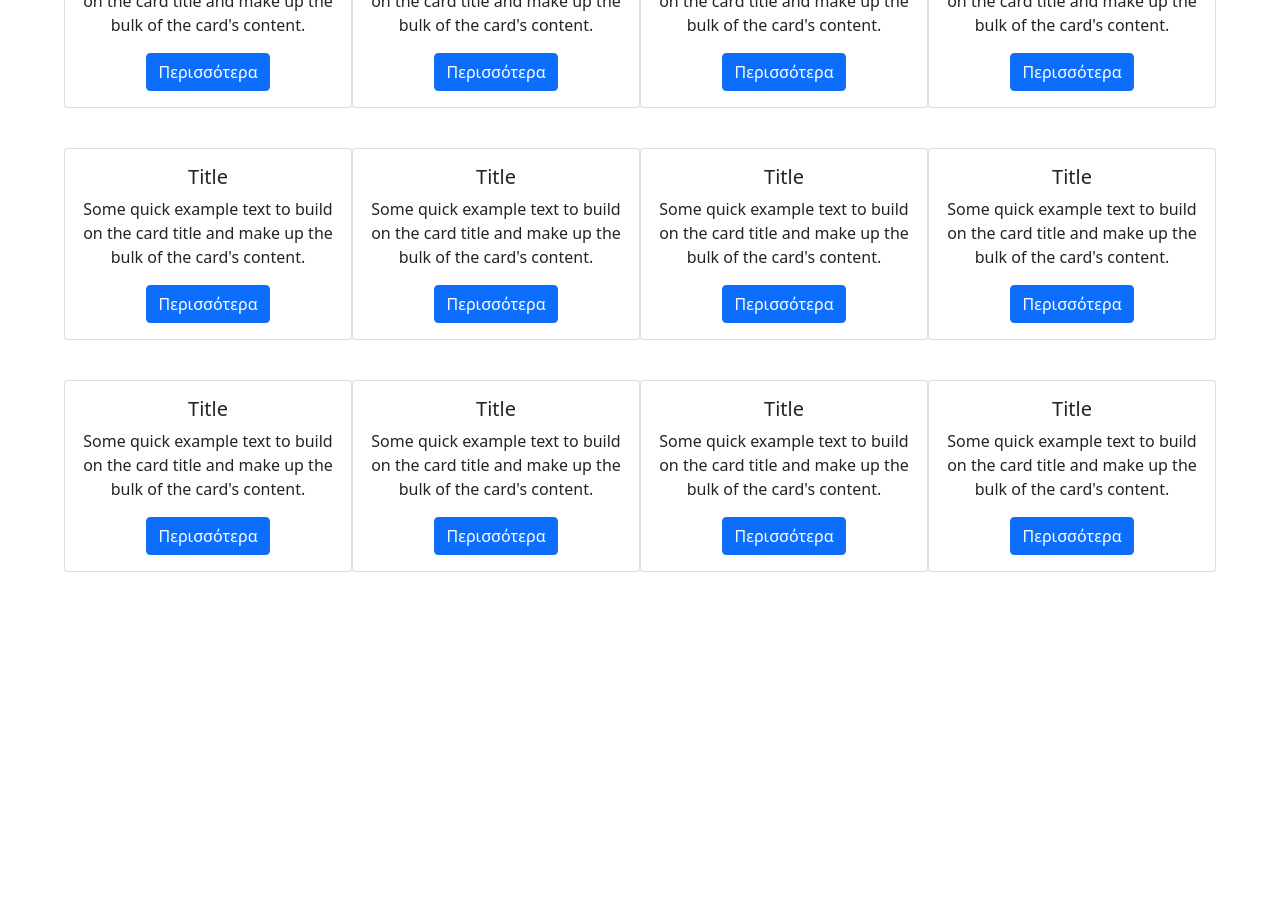
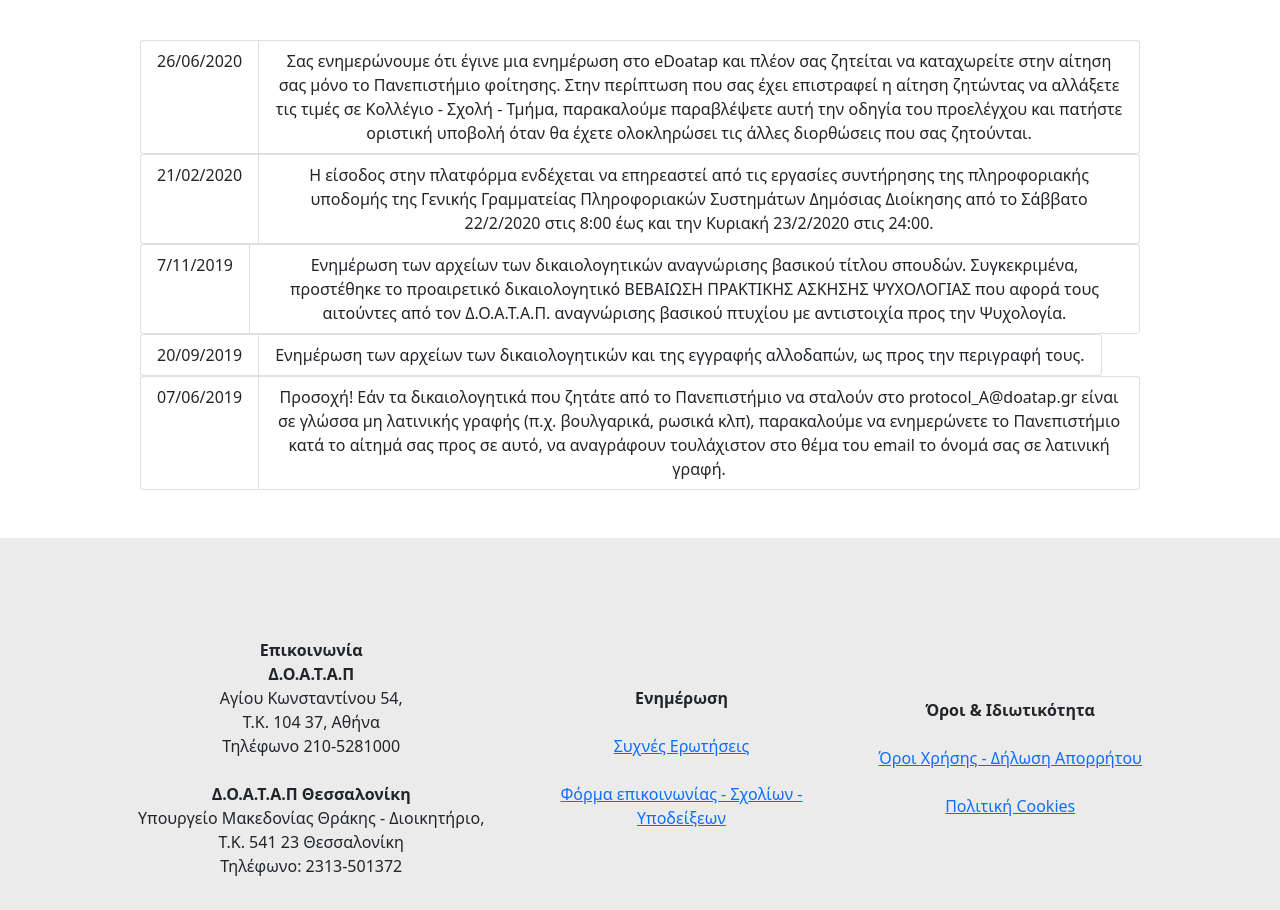
Before and after one commit to kostantinostheo/Full-Stack-MERN-Project, a React (Create React App) app in the folder edoatap/: page / in a window 1280 px wide. Shown: the part 940-1850 px from the top of the page. Before the commit the page ends 1532 px from the top, so only its background shows below. Built offline with nearby package versions, Linux system fonts and the light colour scheme.

Commit message:
Home Page

```diff
--- a/edoatap/src/App.js
+++ b/edoatap/src/App.js
@@ -8,6 +8,7 @@ import Login from './components/Login';
 import Home from './components/Home';
 import Navigate from './components/Navigate';
 import Logobar from './components/Logobar';
+import Footer from './components/Footer';
 import ApplicationInfo from './components/ApplicationsInfo';
 
 function App() {
@@ -19,7 +20,8 @@ function App() {
           <Route exact path='/' element={<Home />}/>
           <Route path='/login' exact element={<Login />}/>
           <Route path='/odigos-etiseon' exact element={<ApplicationInfo />}/>
-        </Routes>
+        </Routes><br/><br/>
+        <Footer />
       </div>
   );
 }
--- /dev/null
+++ b/edoatap/src/components/Footer/index.css
@@ -0,0 +1,15 @@
+.footer {
+  margin:auto;
+  padding:100px;
+  display: flex;
+  flex-direction:row;
+  justify-content:center;
+  background-color:rgb(235, 235, 235);
+}
+
+.column {
+  margin:auto;
+  display:flex;
+  flex-direction:column;
+  justify-content:center;
+}
--- /dev/null
+++ b/edoatap/src/components/Footer/index.js
@@ -0,0 +1,31 @@
+import React from "react";
+import { Nav } from 'react-bootstrap';
+import "./index.css";
+
+export default function Footer() {
+  return (
+    <div className='footer'>
+      <div className='column'>
+        <b>Επικοινωνία</b>
+        <b>Δ.Ο.Α.Τ.Α.Π</b>
+        Αγίου Κωνσταντίνου 54,<br />
+        Τ.Κ. 104 37, Αθήνα<br />
+        Τηλέφωνο 210-5281000<br /><br />
+        <b>Δ.Ο.Α.Τ.Α.Π Θεσσαλονίκη</b>
+        Υπουργείο Μακεδονίας Θράκης - Διοικητήριο,<br />
+        Τ.Κ. 541 23 Θεσσαλονίκη<br />
+        Τηλέφωνο: 2313-501372
+      </div>
+      <div className='column'>
+        <b>Ενημέρωση</b><br />
+        <a href="/">Συχνές Ερωτήσεις</a><br />
+        <a href="/">Φόρμα επικοινωνίας - Σχολίων -<br /> Υποδείξεων</a>
+      </div>
+      <div className='column'>
+        <b>Όροι & Ιδιωτικότητα</b><br />
+        <a href="/">Όροι Χρήσης - Δήλωση Απορρήτου<br /></a><br />
+        <a href="/">Πολιτική  Cookies</a>
+      </div>
+    </div>
+  );
+}
--- a/edoatap/src/components/Home/index.js
+++ b/edoatap/src/components/Home/index.js
@@ -1,16 +1,17 @@
 import './index.css'
 import React from "react";
 import Info from '../Info';
+import { ListGroup, Table } from 'react-bootstrap'
 
 export default function Home() {
   return (
     <div>
       <div className="title">
-        <h1><u>Αξιοσημείωτα</u></h1>
+        <h1>Αξιοσημείωτα</h1>
       </div>
       <Info />
       <div className="title">
-        <h1><u>Ταυτότητα Οργανισμού</u></h1>
+        <h1>Ταυτότητα Οργανισμού</h1>
       </div>
       <div className="text">
         <p>Ο Διεπιστημονικός Οργανισμός Αναγνώρισης Τίτλων Ακαδημαϊκών και Πληροφόρησης(Δ.Ο.Α.Τ.Α.Π.)
@@ -21,9 +22,46 @@ export default function Home() {
         Ο ΔΟΑΤΑΠ είναι Νομικό Πρόσωπο Δημοσίου Δικαίου, εποπτευόμενο από τον Υπουργό Παιδείας και
         Θρησκευμάτων, με έδρα την Αθήνα.
       </div>
-      <Info />
-      <Info />
-      <Info />
+      <div className="title">
+        <h1>Ανακοινώσεις</h1>
+      </div>
+      <div className="text">
+        <ListGroup>
+          <ListGroup horizontal>
+            <ListGroup.Item>26/06/2020</ListGroup.Item>
+            <ListGroup.Item>Σας ενημερώνουμε ότι έγινε μια ενημέρωση στο eDoatap και πλέον σας ζητείται να
+              καταχωρείτε στην αίτηση σας μόνο το Πανεπιστήμιο φοίτησης. Στην περίπτωση που σας έχει
+              επιστραφεί η αίτηση ζητώντας να αλλάξετε τις τιμές σε Κολλέγιο - Σχολή - Τμήμα, παρακαλούμε
+              παραβλέψετε αυτή την οδηγία του προελέγχου και πατήστε οριστική υποβολή όταν θα έχετε
+              ολοκληρώσει τις άλλες διορθώσεις που σας ζητούνται.</ListGroup.Item>
+          </ListGroup>
+          <ListGroup horizontal>
+            <ListGroup.Item>21/02/2020</ListGroup.Item>
+            <ListGroup.Item>Η είσοδος στην πλατφόρμα ενδέχεται να επηρεαστεί από τις εργασίες συντήρησης
+              της πληροφοριακής υποδομής της Γενικής Γραμματείας Πληροφοριακών Συστημάτων Δημόσιας
+              Διοίκησης από το Σάββατο 22/2/2020 στις 8:00 έως και την Κυριακή 23/2/2020 στις 24:00.</ListGroup.Item>
+          </ListGroup>
+          <ListGroup horizontal>
+            <ListGroup.Item>7/11/2019</ListGroup.Item>
+            <ListGroup.Item>Ενημέρωση των αρχείων των δικαιολογητικών αναγνώρισης βασικού τίτλου σπουδών.
+              Συγκεκριμένα, προστέθηκε το προαιρετικό δικαιολογητικό ΒΕΒΑΙΩΣΗ ΠΡΑΚΤΙΚΗΣ ΑΣΚΗΣΗΣ ΨΥΧΟΛΟΓΙΑΣ
+              που αφορά τους αιτούντες από τον Δ.Ο.Α.Τ.Α.Π. αναγνώρισης βασικού πτυχίου με αντιστοιχία προς
+              την Ψυχολογία.</ListGroup.Item>
+          </ListGroup>
+          <ListGroup horizontal>
+            <ListGroup.Item>20/09/2019</ListGroup.Item>
+            <ListGroup.Item>Ενημέρωση των αρχείων των δικαιολογητικών και της εγγραφής αλλοδαπών, ως προς
+              την περιγραφή τους.</ListGroup.Item>
+          </ListGroup>
+          <ListGroup horizontal>
+            <ListGroup.Item>07/06/2019</ListGroup.Item>
+            <ListGroup.Item>Προσοχή! Εάν τα δικαιολογητικά που ζητάτε από το Πανεπιστήμιο να σταλούν
+              στο protocol_A@doatap.gr είναι σε γλώσσα μη λατινικής γραφής (π.χ. βουλγαρικά, ρωσικά
+              κλπ), παρακαλούμε να ενημερώνετε το Πανεπιστήμιο κατά το αίτημά σας προς σε αυτό, να
+              αναγράφουν τουλάχιστον στο θέμα του email το όνομά σας σε λατινική γραφή.</ListGroup.Item>
+          </ListGroup>
+        </ListGroup>
+      </div>
     </div>
   );
 }
--- a/edoatap/src/components/Info/index.js
+++ b/edoatap/src/components/Info/index.js
@@ -7,41 +7,25 @@ export default function Info() {
       <div className="cards">
         <Card style={{ width: '18rem' }}>
           <Card.Body>
-            <Card.Title>Title</Card.Title>
-            <Card.Text>
-              Some quick example text to build on the card title and make up the bulk of
-              the card's content.
-            </Card.Text>
+            <Card.Title>Αποτελέσματα εξετάσεων Ιατρικής - Δεκέμβριος 2021 - Έκτακτη εξεταστική περίοδος χειρουργική ανατομία</Card.Title>
             <Button variant="primary">Περισσότερα</Button>
           </Card.Body>
         </Card>
         <Card style={{ width: '18rem' }}>
           <Card.Body>
-            <Card.Title>Title</Card.Title>
-            <Card.Text>
-              Some quick example text to build on the card title and make up the bulk of
-              the card's content.
-            </Card.Text>
+            <Card.Title>Σεμινάριο διάχυσης αποτελεσμάτων προγράμματος Erasmus+</Card.Title>
             <Button variant="primary">Περισσότερα</Button>
           </Card.Body>
         </Card>
         <Card style={{ width: '18rem' }}>
           <Card.Body>
-            <Card.Title>Title</Card.Title>
-            <Card.Text>
-              Some quick example text to build on the card title and make up the bulk of
-              the card's content.
-            </Card.Text>
+            <Card.Title>Πορεία Εκτέλεσης Προϋπολογισμού Νοεμβρίου 2021</Card.Title>
             <Button variant="primary">Περισσότερα</Button>
           </Card.Body>
         </Card>
         <Card style={{ width: '18rem' }}>
           <Card.Body>
-            <Card.Title>Title</Card.Title>
-            <Card.Text>
-              Some quick example text to build on the card title and make up the bulk of
-              the card's content.
-            </Card.Text>
+            <Card.Title>Λίστα συμμετεχόντων στις εξεταάσεις οδοντιατρικής περιόδου Ιανουαρίου 2020</Card.Title>
             <Button variant="primary">Περισσότερα</Button>
           </Card.Body>
         </Card>
```
Also changed, not shown: edoatap/src/components/Table/index.js (added, +20 -0 lines), edoatap/src/components/Table/index.css (added), 1 other file (tests, documents, lock files or other folders).
